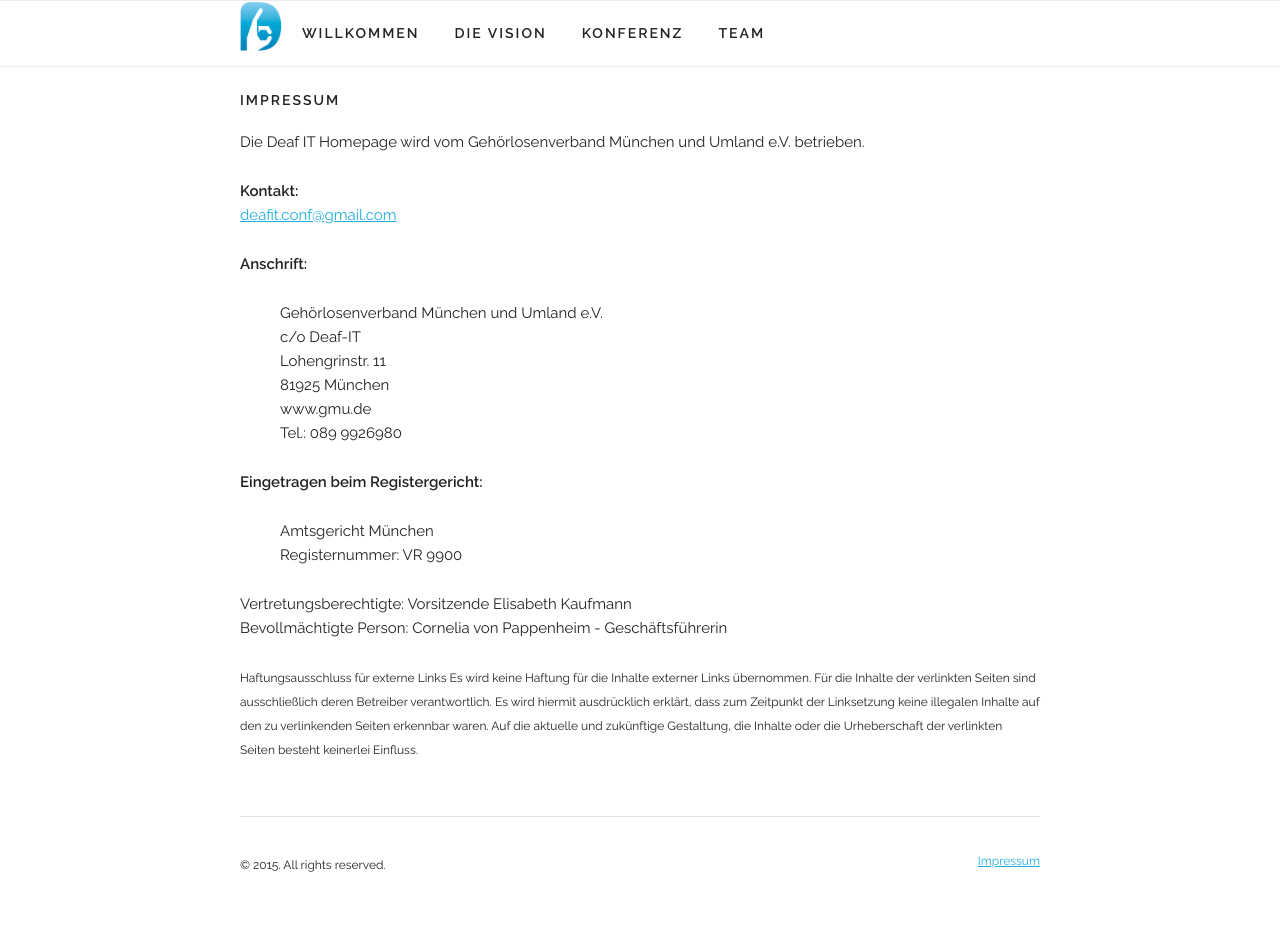
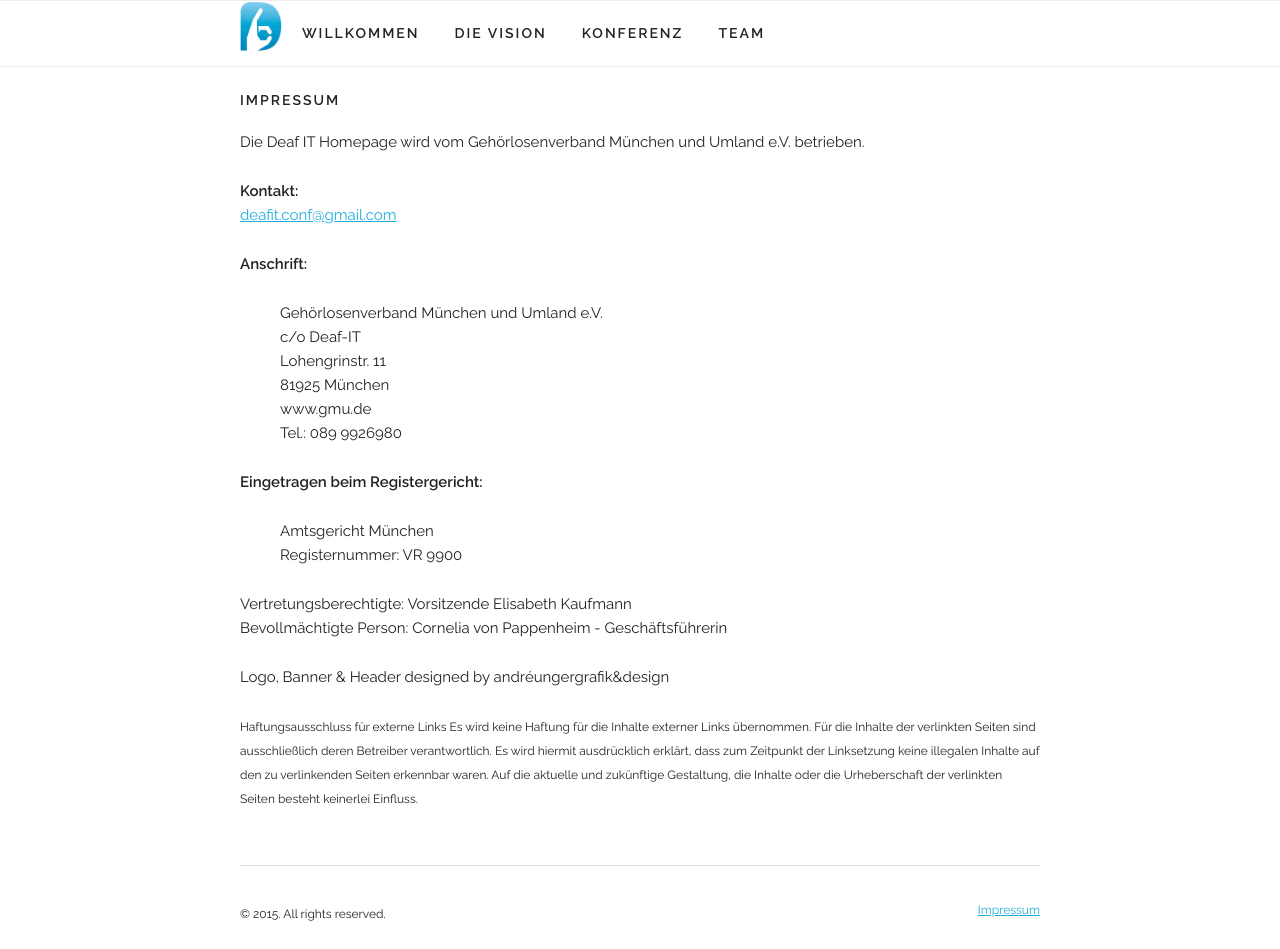
Before and after one commit to NickelPic/deafit.github.io, a Jekyll site: the page built from impressum.md, in a window 1280 px wide and 949 px high. Built offline with Jekyll 4.4.1, drawn with Linux system fonts in a browser that asks for light colours; nearby versions of some CDN libraries.

Commit message:
Update impressum.md

```diff
--- a/impressum.md
+++ b/impressum.md
@@ -25,6 +25,8 @@ Die Deaf IT Homepage wird vom Gehörlosenverband München und Umland e.V. betrie
 Vertretungsberechtigte: Vorsitzende Elisabeth Kaufmann<br>
 Bevollmächtigte Person: Cornelia von Pappenheim - Geschäftsführerin
 
+Logo, Banner & Header designed by andréungergrafik&design
+
 <small>
 Haftungsausschluss für externe Links
 Es wird keine Haftung für die Inhalte externer Links übernommen. Für die Inhalte der verlinkten Seiten sind ausschließlich deren Betreiber verantwortlich. Es wird hiermit ausdrücklich erklärt, dass zum Zeitpunkt der Linksetzung keine illegalen Inhalte auf den zu verlinkenden Seiten erkennbar waren. Auf die aktuelle und zukünftige Gestaltung, die Inhalte oder die Urheberschaft der verlinkten Seiten besteht keinerlei Einfluss.</small>
```
